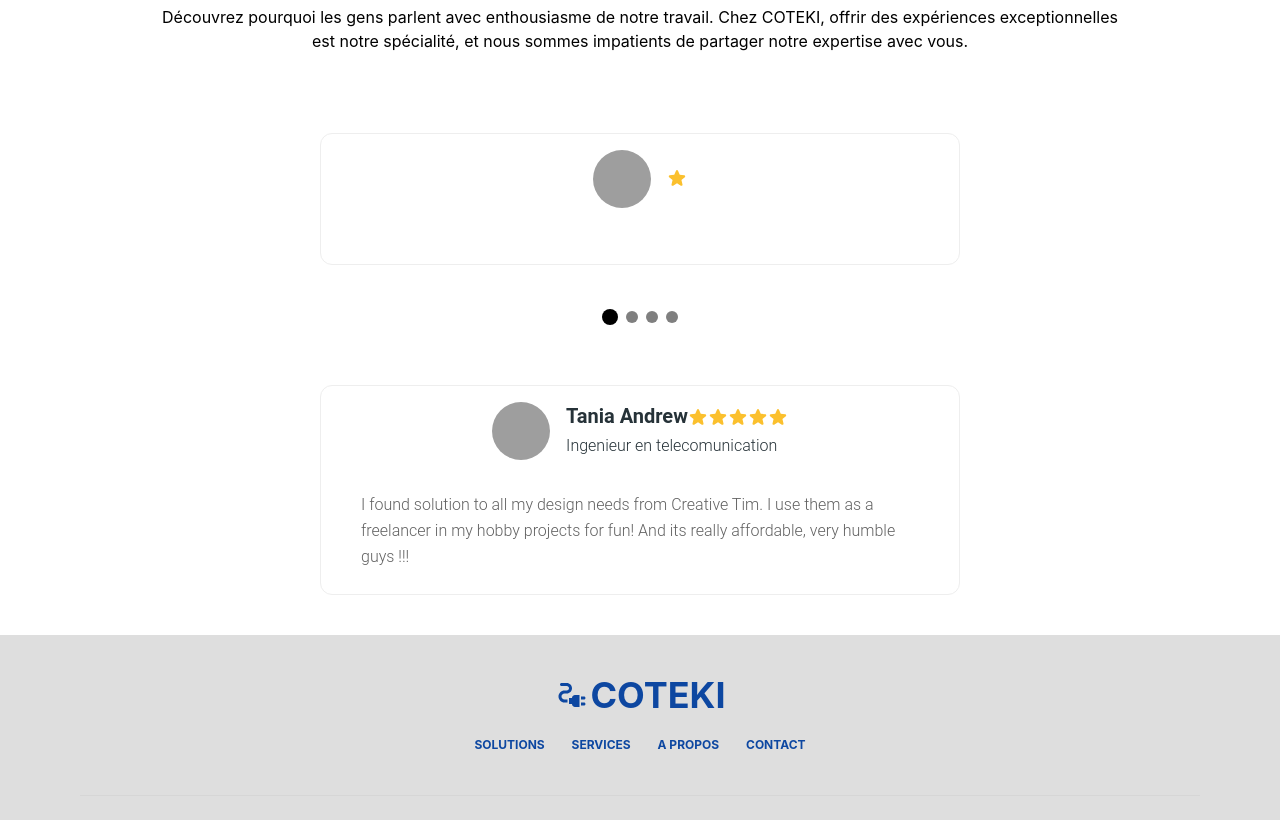
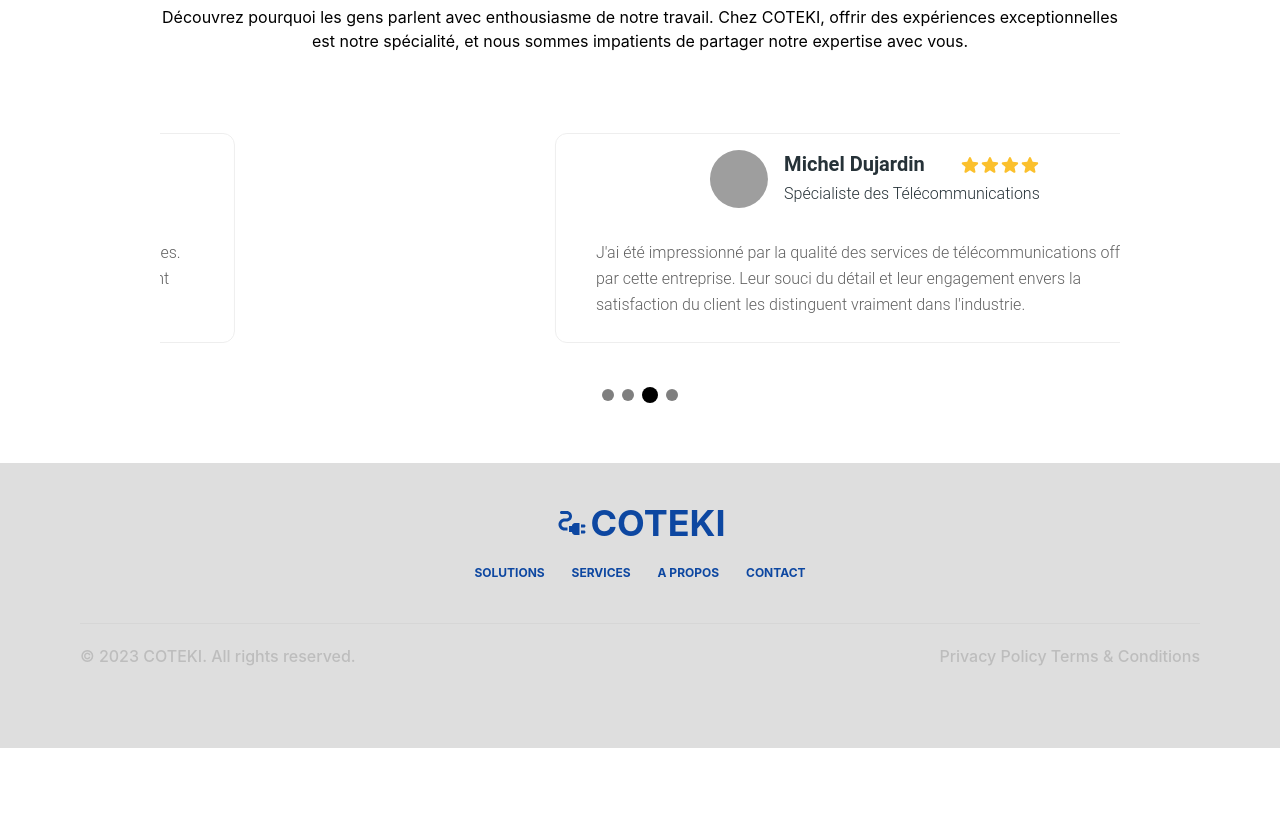
Before and after one commit to iambenkis/Aris-website, a React (Create React App) app: page / in a window 1280 px wide. Shown: the part 3260-4080 px from the top of the page. After the commit the page ends 4008 px from the top, so only its background shows below. Built offline with nearby package versions, Linux system fonts and the light colour scheme; grey boxes are pictures that could not be loaded.

Commit message:
Update testimony component

```diff
--- a/src/components/Testimony.jsx
+++ b/src/components/Testimony.jsx
@@ -25,9 +25,38 @@ function StarIcon() {
 }
 
 const Testimony = () => {
-  const items = ['Item 1', 'Item 2', 'Item 3', 'Item 4']
+  const items = [
+    {
+      name: 'Jean Dupont',
+      job: 'Ingénieur Électrique',
+      testimony:
+        "J'ai été extrêmement satisfait des services électriques fournis par cette entreprise. Leur équipe était compétente, efficace et professionnelle tout au long du processus.",
+      rating: 5,
+    },
+    {
+      rating: 3,
+      name: 'Marie Martin',
+      job: 'Ingénieur Mécanique',
+      testimony:
+        "Je recommande vivement cette entreprise pour tous les services mécaniques. Ils ont fait preuve d'un haut niveau d'expertise et de dévouement, fournissant des résultats exceptionnels dans les délais promis.",
+    },
+    {
+      name: 'Michel Dujardin',
+      job: 'Spécialiste des Télécommunications',
+      rating: 4,
+      testimony:
+        "J'ai été impressionné par la qualité des services de télécommunications offerts par cette entreprise. Leur souci du détail et leur engagement envers la satisfaction du client les distinguent vraiment dans l'industrie.",
+    },
+    {
+      name: 'Sophie Leroy',
+      job: "Technicienne en Installation d'Antennes",
+      rating: 5,
+      testimony:
+        "En tant que technicienne en installation d'antennes, j'ai collaboré avec cette entreprise sur plusieurs projets. La compétence technique et le professionnalisme de leur équipe ont systématiquement dépassé les attentes.",
+    },
+  ]
   return (
-    <div className="px-40 relative">
+    <div className="px-40 pb-10 relative">
       <h2 className="px-20 font-[RegularNohemi]  text-[2.4rem] text-blue-900 text-center font-medium">
         Ce que les gens disent de nous
       </h2>
@@ -38,53 +67,7 @@ const Testimony = () => {
         vous.
       </p>
       <div>
-        <Carousel items={items} />
-      </div>
-      <div className="py-10 px-40">
-        <Card
-          color="transparent"
-          shadow={false}
-          className="w-full flex flex-col items-center border px-10"
-        >
-          <CardHeader
-            color="transparent"
-            floated={false}
-            shadow={false}
-            className="mx-0 flex items-center gap-4 pt-0 pb-8"
-          >
-            <Avatar
-              size="lg"
-              variant="circular"
-              src="https://images.unsplash.com/photo-1633332755192-727a05c4013d?ixlib=rb-1.2.1&ixid=MnwxMjA3fDB8MHxwaG90by1wYWdlfHx8fGVufDB8fHx8&auto=format&fit=crop&w=1480&q=80"
-              alt="tania andrew"
-            />
-            <div className="flex w-full flex-col gap-0.5">
-              <div className="flex items-center justify-between">
-                <Typography variant="h5" color="blue-gray">
-                  Tania Andrew {` `}
-                </Typography>
-                <div className="5 flex items-center gap-0">
-                  {` `}
-                  <StarIcon />
-                  <StarIcon />
-                  <StarIcon />
-                  <StarIcon />
-                  <StarIcon />
-                </div>
-              </div>
-              <Typography color="blue-gray">
-                Ingenieur en telecomunication
-              </Typography>
-            </div>
-          </CardHeader>
-          <CardBody className="mb-6 p-0">
-            <Typography>
-              I found solution to all my design needs from Creative Tim. I use
-              them as a freelancer in my hobby projects for fun! And its really
-              affordable, very humble guys !!!
-            </Typography>
-          </CardBody>
-        </Card>
+        <Carousel items={items} autoSlide={true} />
       </div>
     </div>
   )
```
